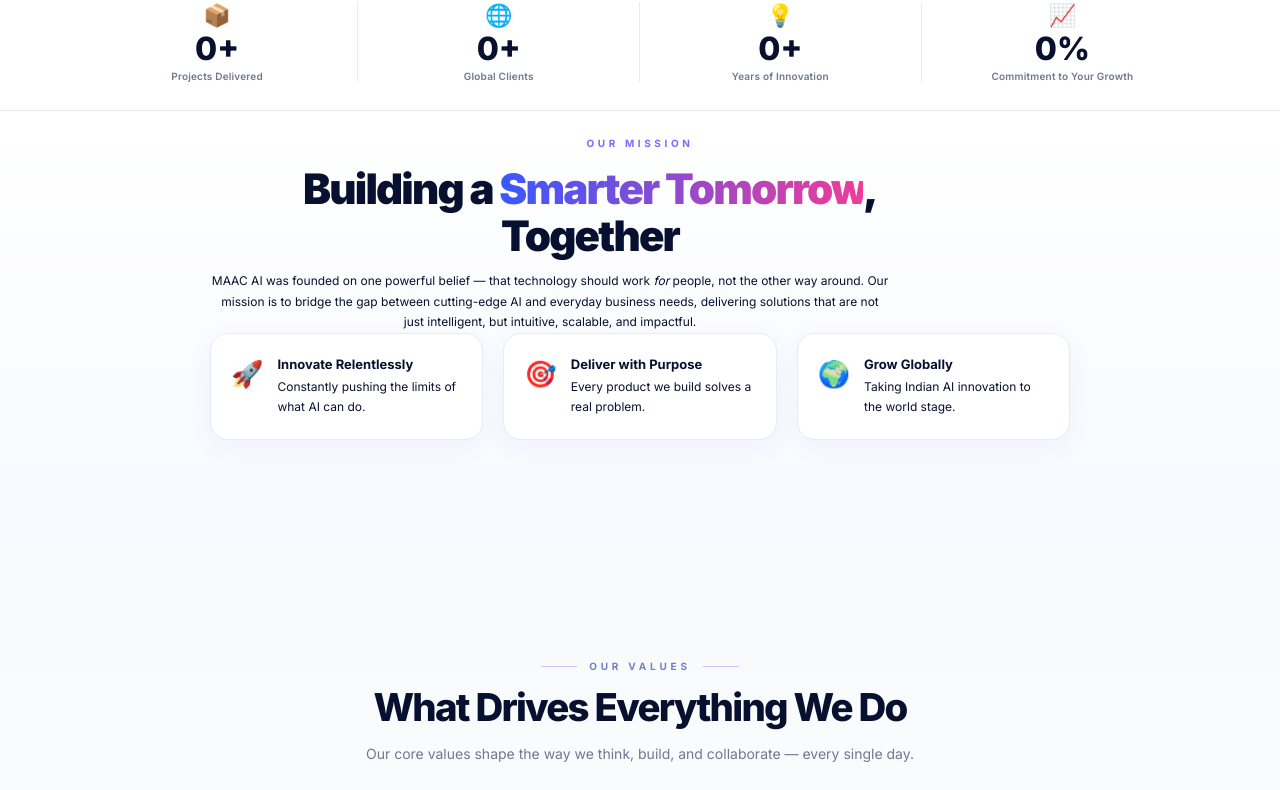
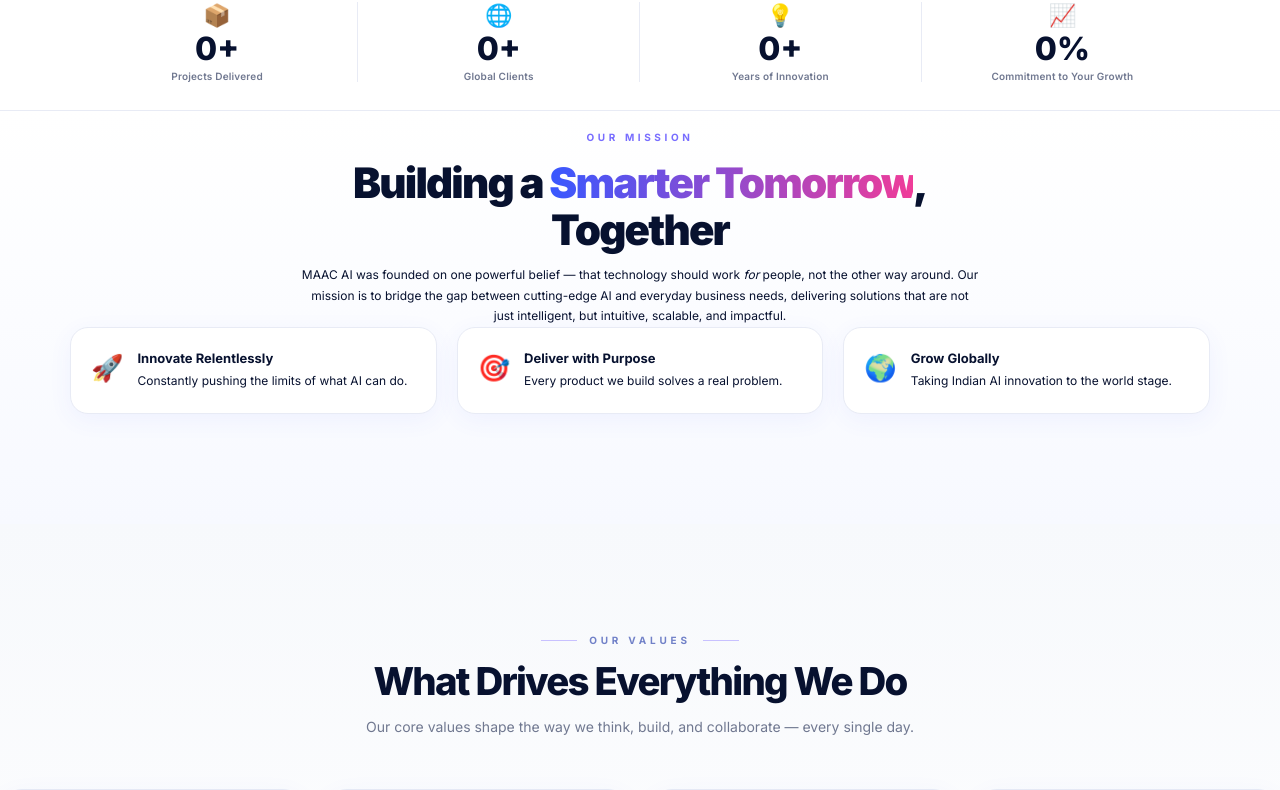
Before and after one commit to maacai/maacaiwebsite, a React (Vite) app: page / in a window 1280 px wide. Shown: the part 1482-2272 px from the top of the page. Built offline with nearby package versions, Linux system fonts and the light colour scheme.

Commit message:
Fix UI alignments and colors in About page

```diff
--- a/src/components/About.jsx
+++ b/src/components/About.jsx
@@ -195,10 +195,10 @@
       <RevealWrapper variant="up" className="about-mission">
         <div className="about-mission-inner">
           <div className="mission-tag">OUR MISSION</div>
-          <h2 className="about-section-h2">
+          <h2 className="about-section-h2 center">
             Building a <em className="gradient-text">Smarter Tomorrow</em>,<br />Together
           </h2>
-          <p className="about-mission-text">
+          <p className="about-mission-text" style={{ textAlign: 'center' }}>
             MAAC AI was founded on one powerful belief — that technology should work
             <em> for</em> people, not the other way around. Our mission is to bridge the gap
             between cutting-edge AI and everyday business needs, delivering solutions that
```
Also changed, not shown: src/styles/global.css.
